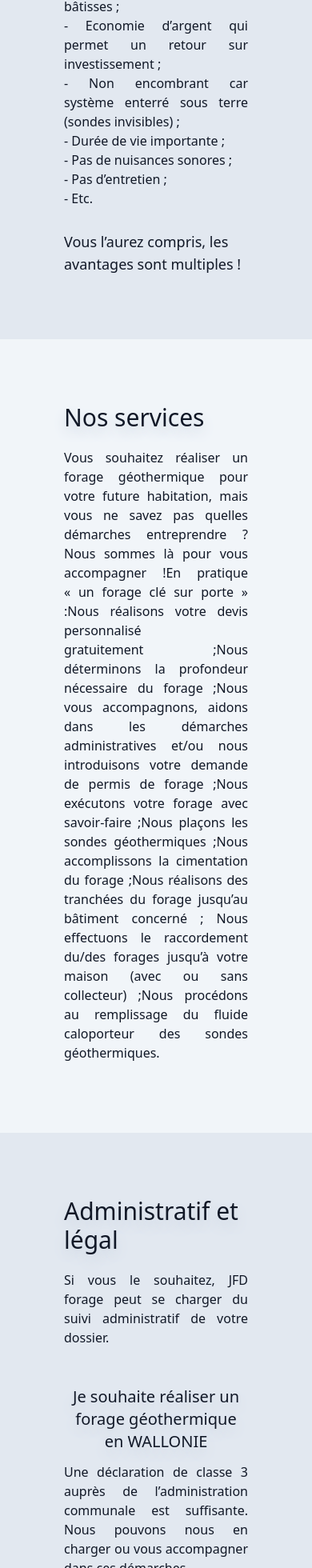
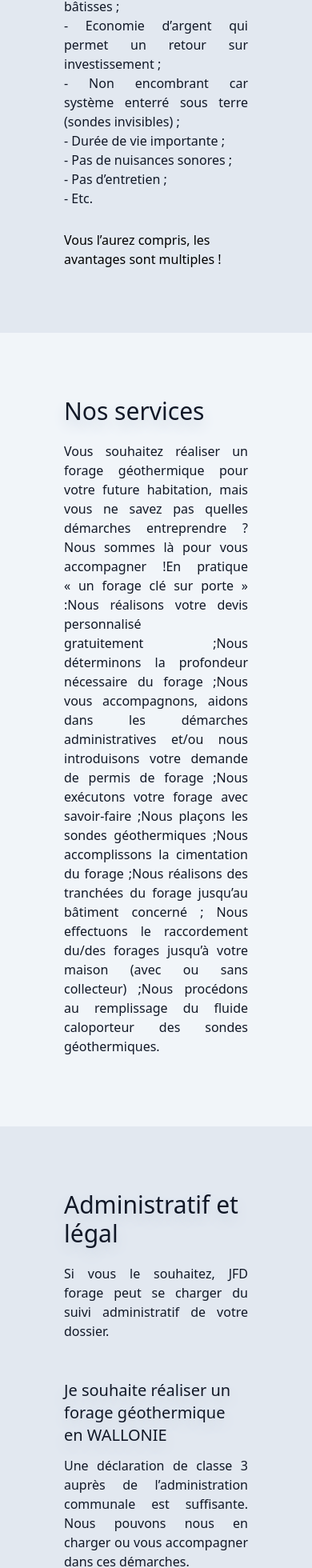
Before and after one commit to tsepton/jfdforage, a Next.js app: page / in a window 390 px wide. Shown: the part 3039-4999 px from the top of the page at 80% size. Built offline with nearby package versions, Linux system fonts and the light colour scheme.

Commit message:
Update layout

```diff
--- a/src/section/shared_classes.ts
+++ b/src/section/shared_classes.ts
@@ -1,4 +1,4 @@
 export const title = "text-left text-3xl md:text-4xl text-gray-900 dark:text-white mb-5 lg:mb-10 text-shadow-lg shadow-slate-300";
-export const subtitle = "text-xl md:text-2xl text-gray-900  dark:text-white mb-3 md:mb-5 text-shadow-lg shadow-slate-300";
+export const subtitle = "text-left text-xl md:text-2xl text-gray-900  dark:text-white mb-3 md:mb-5 text-shadow-lg shadow-slate-300";
 export const content = "text-gray-900 dark:text-white text-justify pb-2";
-export const ending = "text-lg md:text-xl text-gray-900 text-light dark:text-white ";
+export const highlight = "text-left text-lg md:text-xl text-gray-900 dark:text-white pt-2 pb-2";
```
